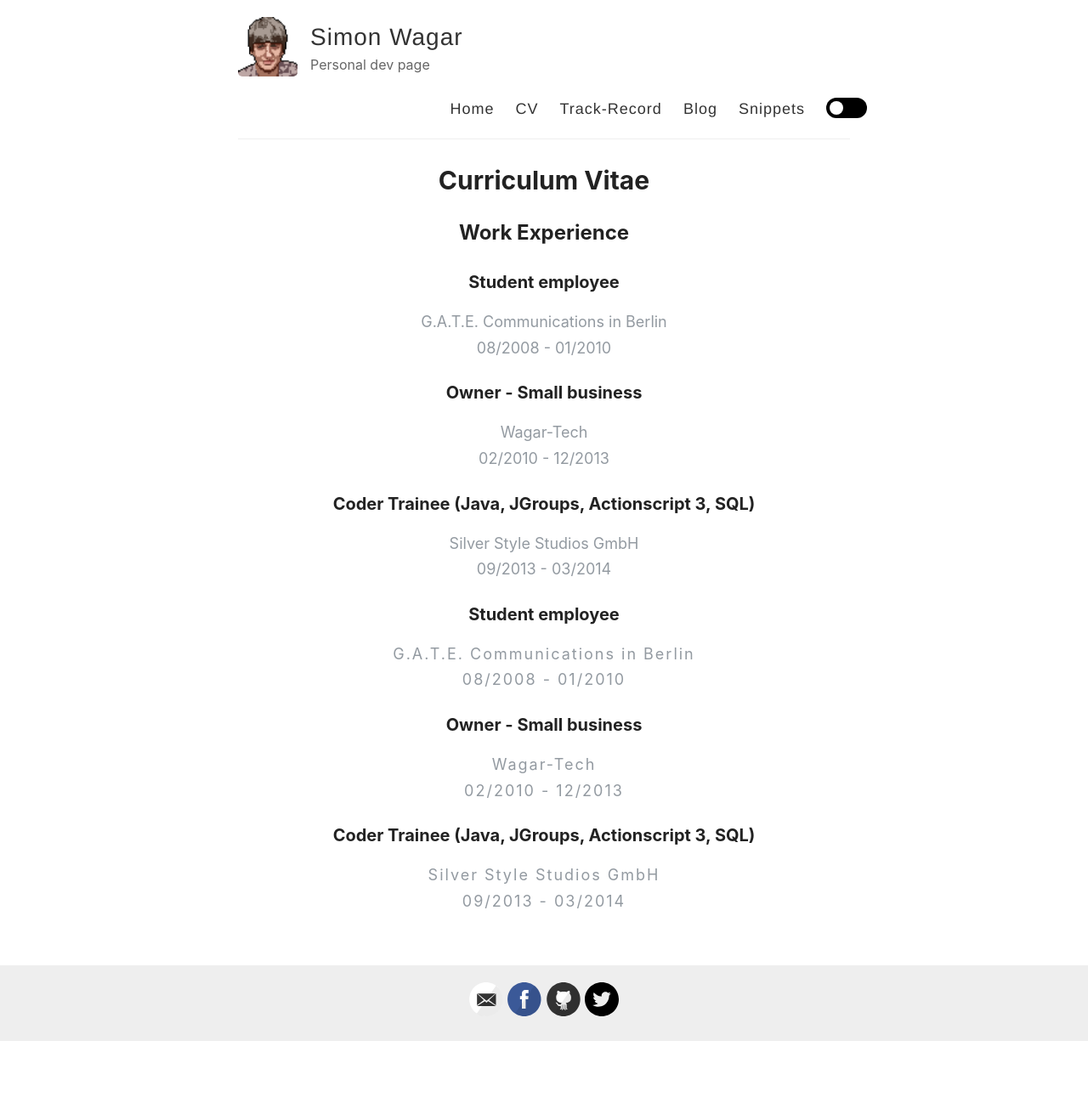
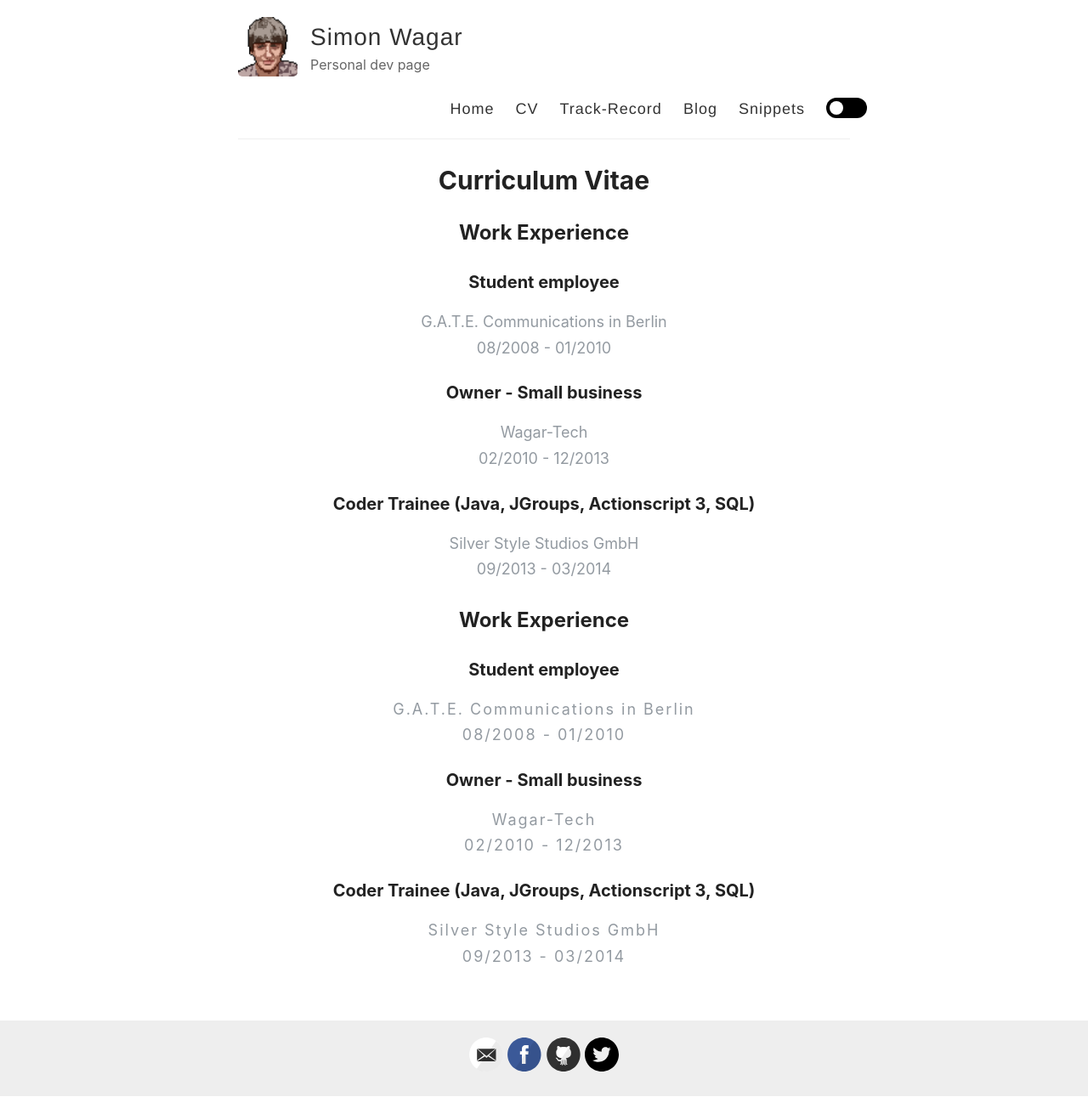
Before and after one commit to swagar/my-reverie, a Jekyll site: the page built from _pages/cv.md, in a window 1280 px wide. Shown: the whole page at 85% size. Built offline with Jekyll 4.4.1, drawn with Linux system fonts in a browser that asks for light colours; before the commit the page ends 1226 px from its top, so only the background shows below that.

Commit message:
work on cv

```diff
--- a/_pages/cv.md
+++ b/_pages/cv.md
@@ -18,6 +18,8 @@ title: Curriculum Vitae
 {% endfor %}
 </div>
 
+## Work Experience
+
 <div id="archives">
 {% for page in site.pages %}
     {% if page.type == "work" %}
```
